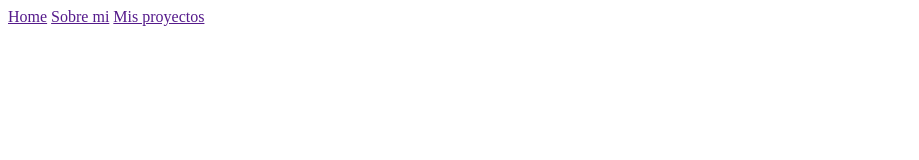
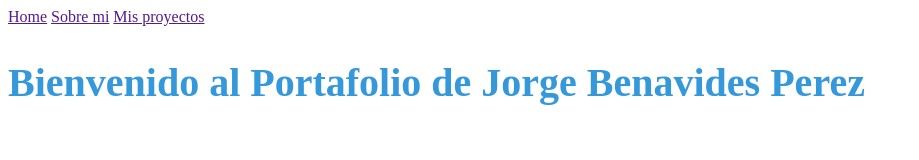
Before and after one commit to jorgebenap/Mi_Portafolio, a plain HTML site: page index.html in a window 1280 px wide. Shown: the whole page, without its empty margins (0-919 px from the left). Drawn offline with Linux system fonts and the light colour scheme.

Commit message:
2do commit prueba

```diff
--- a/index.html
+++ b/index.html
@@ -15,9 +15,7 @@
   </header>
   <main class="presentation">
   <section class="content">
-    <h1>
-
-    </h1>
+      <h1 style="color: #3498db; font-size: 2.5em;">Bienvenido al Portafolio de Jorge Benavides Perez</h1>
   </section>
   </main>
 </body>
```
